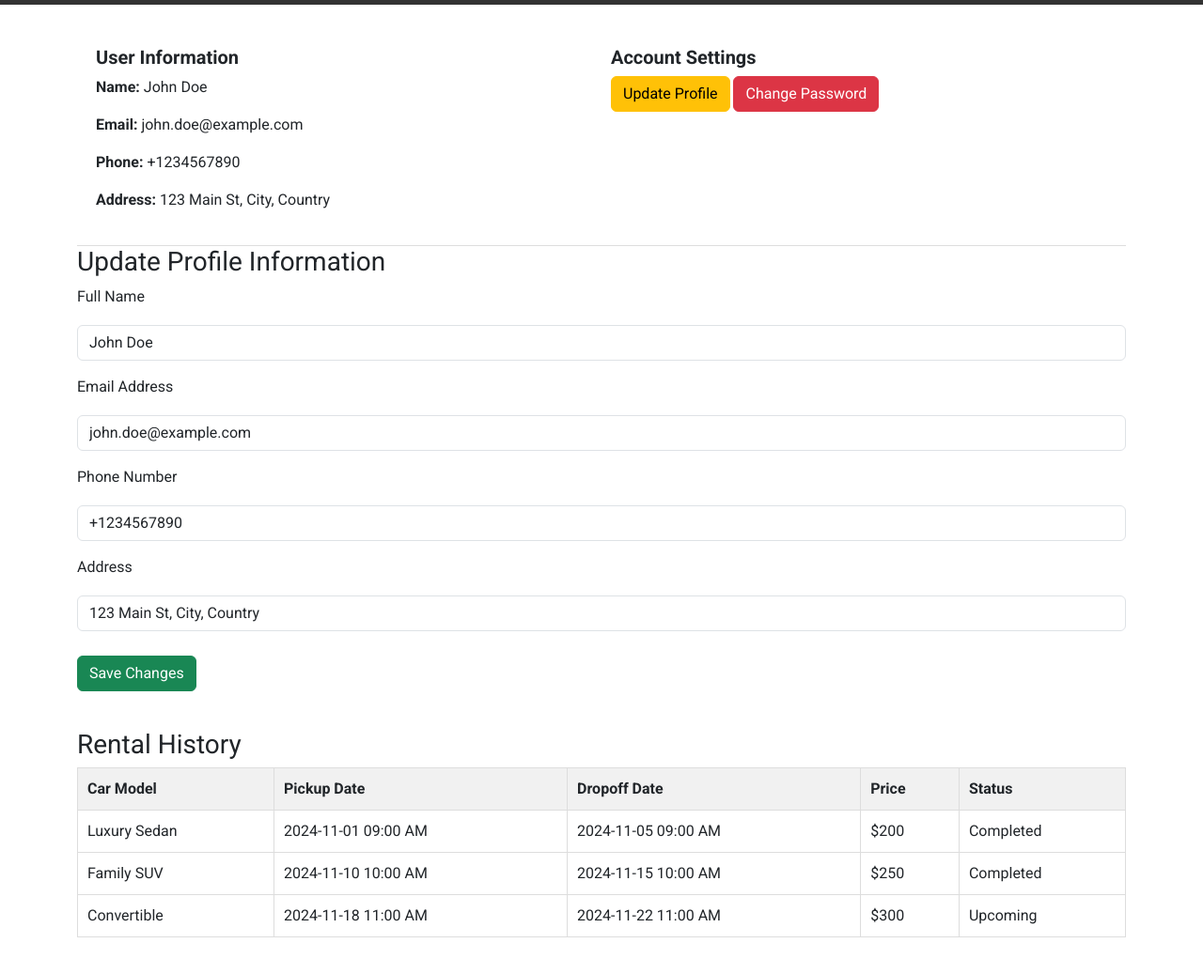
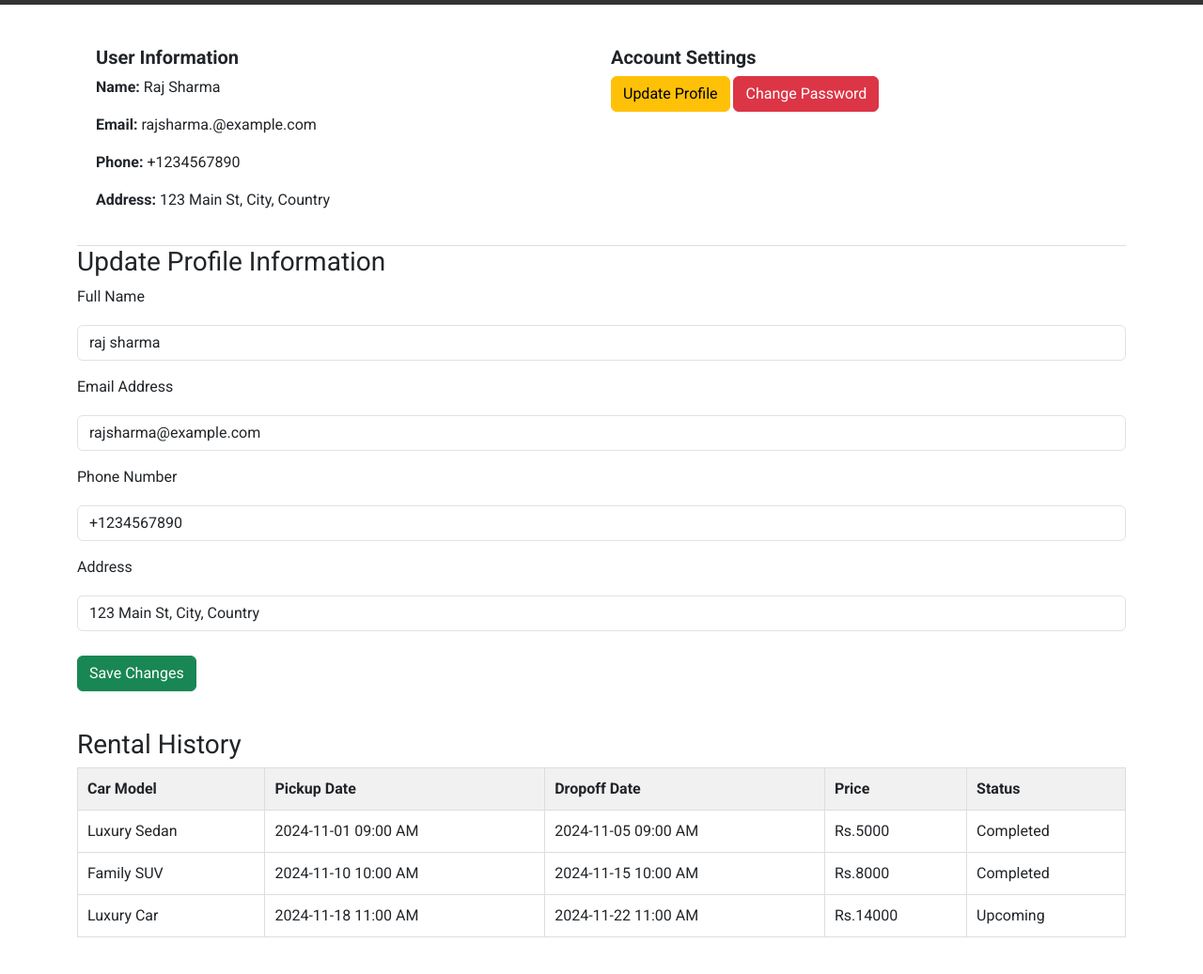
Before and after one commit to 1383anushk/RentalCar, a plain HTML site: page profile.html in a window 1280 px wide. Shown: the part 51-1088 px from the top of the page at 94% size. Drawn offline with nearby package versions, Linux system fonts and the light colour scheme.

Commit message:
Rental car

```diff
--- a/profile.html
+++ b/profile.html
@@ -88,7 +88,7 @@
     <!-- Navbar -->
     <nav class="navbar navbar-expand-lg navbar-dark fixed-top">
         <div class="container">
-            <a class="navbar-brand" href="#home">Car Rental</a>
+            <a class="navbar-brand" href="index.html">Car Rental</a>
             <ul class="navbar-nav ms-auto">
                 <li class="nav-item"><a class="nav-link" href="index.html">Home</a></li>
                 <li class="nav-item"><a class="nav-link" href="about.html">About</a></li>
@@ -105,8 +105,8 @@
             <div class="profile-info">
                 <div>
                     <h5>User Information</h5>
-                    <p><strong>Name:</strong> John Doe</p>
-                    <p><strong>Email:</strong> john.doe@example.com</p>
+                    <p><strong>Name:</strong> Raj Sharma</p>
+                    <p><strong>Email:</strong> rajsharma.@example.com</p>
                     <p><strong>Phone:</strong> +1234567890</p>
                     <p><strong>Address:</strong> 123 Main St, City, Country</p>
                 </div>
@@ -123,11 +123,11 @@
                 <form action="#" method="POST">
                     <div class="mb-3">
                         <label for="username" class="form-label">Full Name</label>
-                        <input type="text" class="form-control" id="username" value="John Doe" name="username">
+                        <input type="text" class="form-control" id="username" value="raj sharma" name="username">
                     </div>
                     <div class="mb-3">
                         <label for="useremail" class="form-label">Email Address</label>
-                        <input type="email" class="form-control" id="useremail" value="john.doe@example.com" name="useremail">
+                        <input type="email" class="form-control" id="useremail" value="rajsharma@example.com" name="useremail">
                     </div>
                     <div class="mb-3">
                         <label for="userphone" class="form-label">Phone Number</label>
@@ -159,21 +159,21 @@
                             <td>Luxury Sedan</td>
                             <td>2024-11-01 09:00 AM</td>
                             <td>2024-11-05 09:00 AM</td>
-                            <td>$200</td>
+                            <td>Rs.5000</td>
                             <td>Completed</td>
                         </tr>
                         <tr>
                             <td>Family SUV</td>
                             <td>2024-11-10 10:00 AM</td>
                             <td>2024-11-15 10:00 AM</td>
-                            <td>$250</td>
+                            <td>Rs.8000</td>
                             <td>Completed</td>
                         </tr>
                         <tr>
-                            <td>Convertible</td>
+                            <td>Luxury Car</td>
                             <td>2024-11-18 11:00 AM</td>
                             <td>2024-11-22 11:00 AM</td>
-                            <td>$300</td>
+                            <td>Rs.14000</td>
                             <td>Upcoming</td>
                         </tr>
                     </tbody>
```
Also changed, not shown: index.html (+1 -1 lines), models.html (+1 -1 lines).
